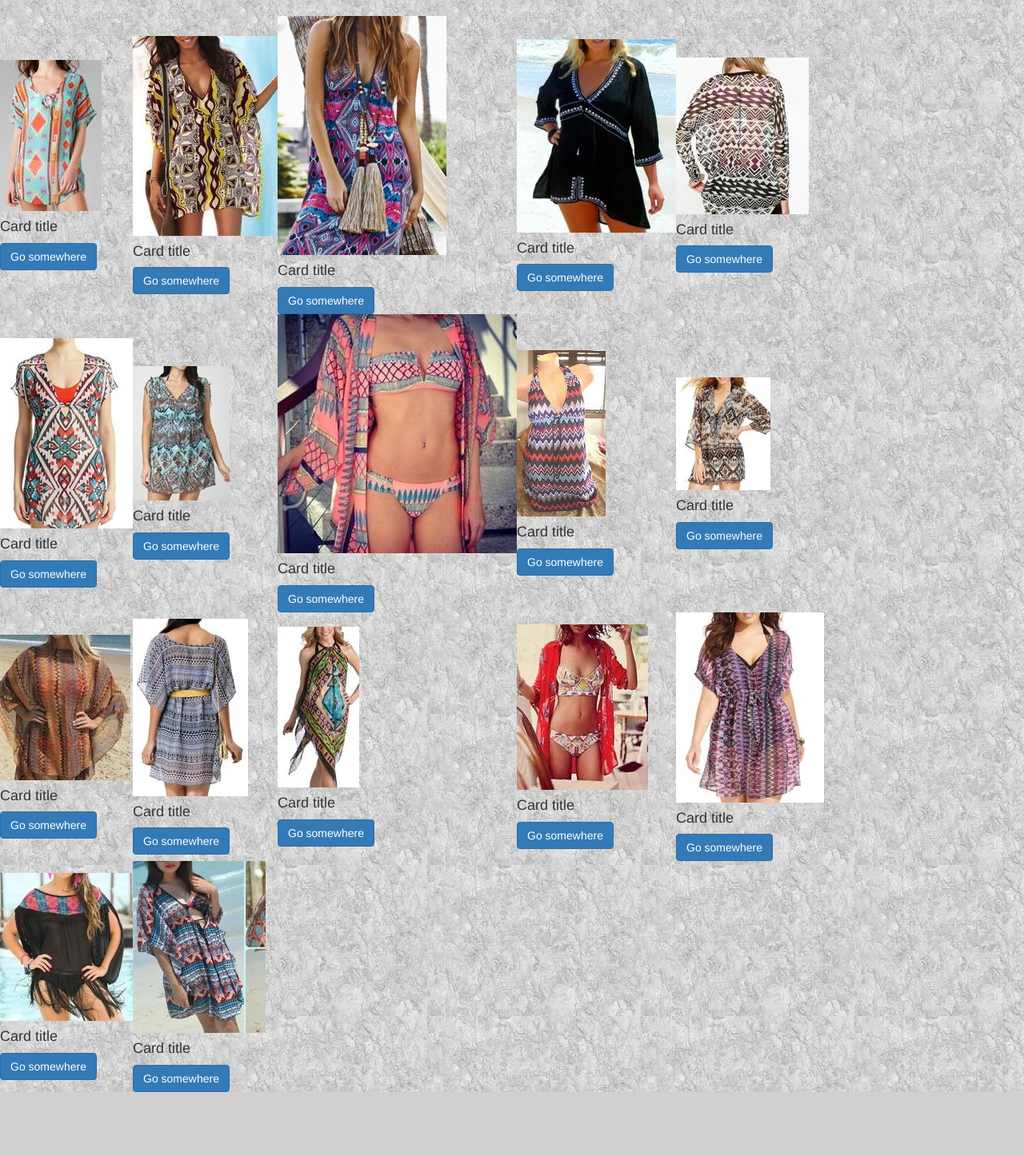
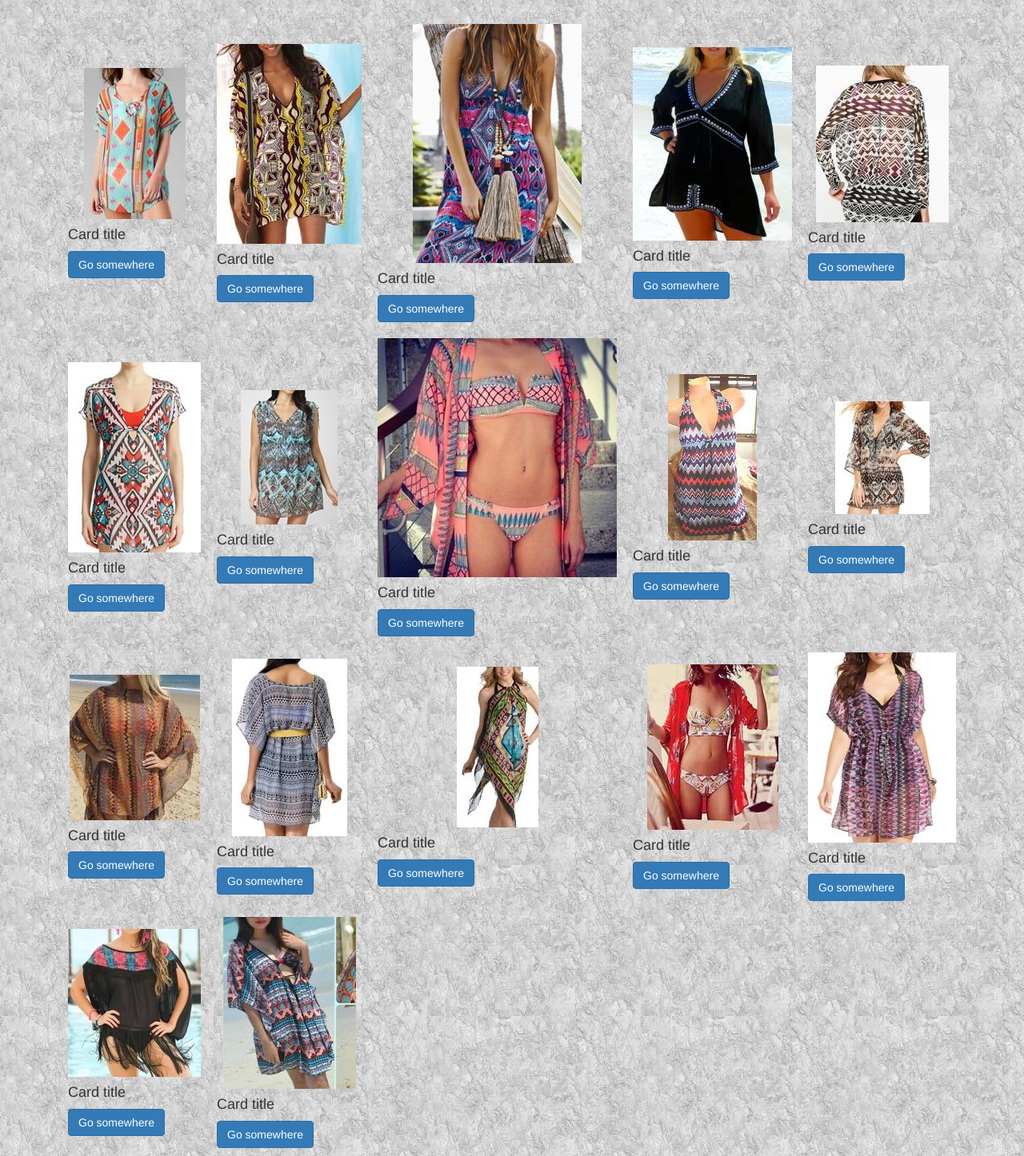
Before and after one commit to mennatareeq/website, a Django app: page /photos/ in a window 1280 px wide. Shown: the part 52-1498 px from the top of the page at 80% size. Before the commit the page ends 1418 px from the top, so only its background shows below. Run offline with Django 3.2, Linux system fonts and the light colour scheme; data comes from the database, SQL or seed files in the repository; some libraries are stand-ins or nearby versions.

Commit message:
table success

```diff
--- a/photos/templates/photos/index.html
+++ b/photos/templates/photos/index.html
@@ -1,16 +1,16 @@
 {% extends 'photos/base.html' %}
 
 {% block some_page_contents %}
-<table >
+<table align="center">
     {%  for list_5 in list_of_lists %}
     <tr>
         {% for photo in list_5 %}
-            <td>
+            <td style="padding: 10px ">
                     <a href="{% url 'photos:test' photo.id %}" ></a>
-                    <img class="card-img-top" src="{{ PHOTOS_URL }}media/photos/{{ photo.name }}" alt="Card image cap"/>
+                    <img class="card-img-top" src="{{ PHOTOS_URL }}media/photos/{{ photo.name }}" alt="Card image cap"  style="display: block; margin: 0 auto;"/>
                     <div class="card-block">
                         <h4 class="card-title">Card title</h4>
-                        <a href="#" class="btn btn-primary">Go somewhere</a>
+                        <a href="#" class="btn btn-primary"  style=" margin: 0 auto;">Go somewhere</a>
                     </div>
                 </div>
             </td>
```
